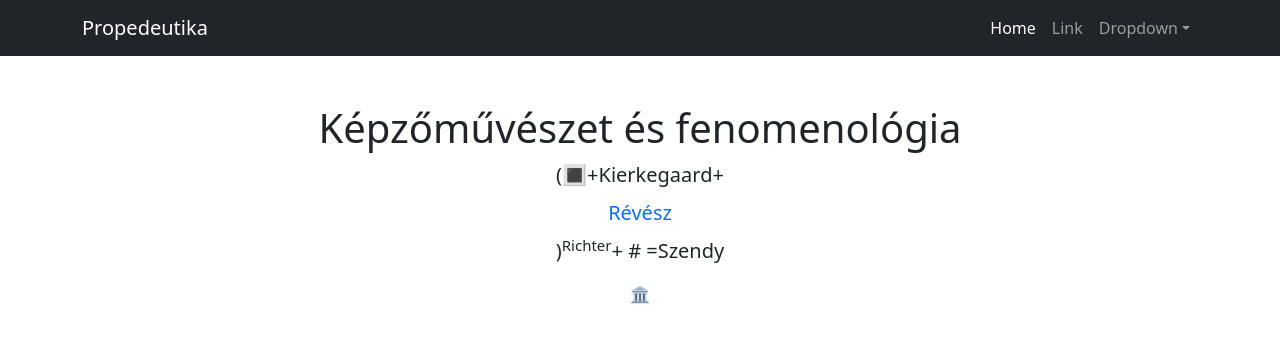
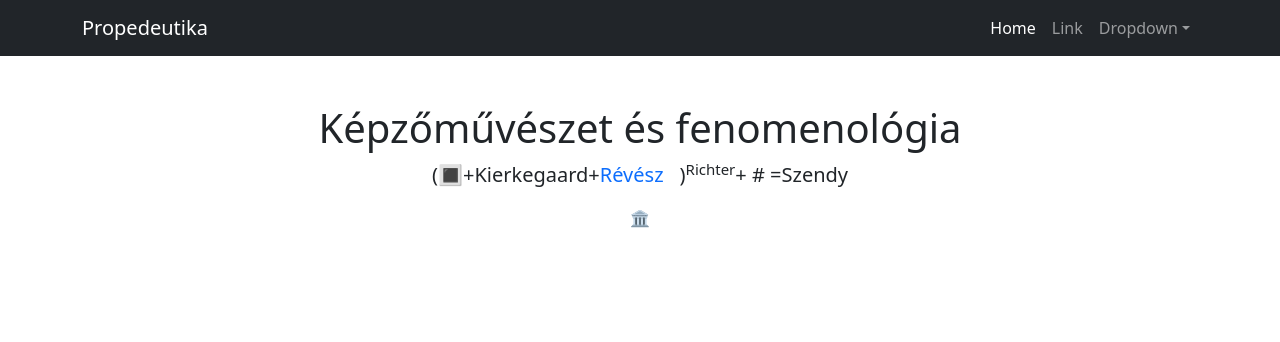
Before and after one commit to bankitomi26/btk, a plain HTML site: page index.html in a window 1280 px wide. Drawn offline with nearby package versions, Linux system fonts and the light colour scheme.

Commit message:
Update index.html

```diff
--- a/index.html
+++ b/index.html
@@ -38,7 +38,7 @@
         <div class="container">
             <div class="text-center mt-5">
                 <h1>Képzőművészet és fenomenológia</h1>
-                <p class="lead">(🔳+Kierkegaard+<a class="nav-link" href="">Révész</a>)<sup>Richter</sup>+ # =Szendy</p>
+                <p class="lead">(🔳+Kierkegaard+<a class="navbar-brand" href="">Révész</a>)<sup>Richter</sup>+ # =Szendy</p>
                 <p>🏛</p>
             </div>
         </div>
```
